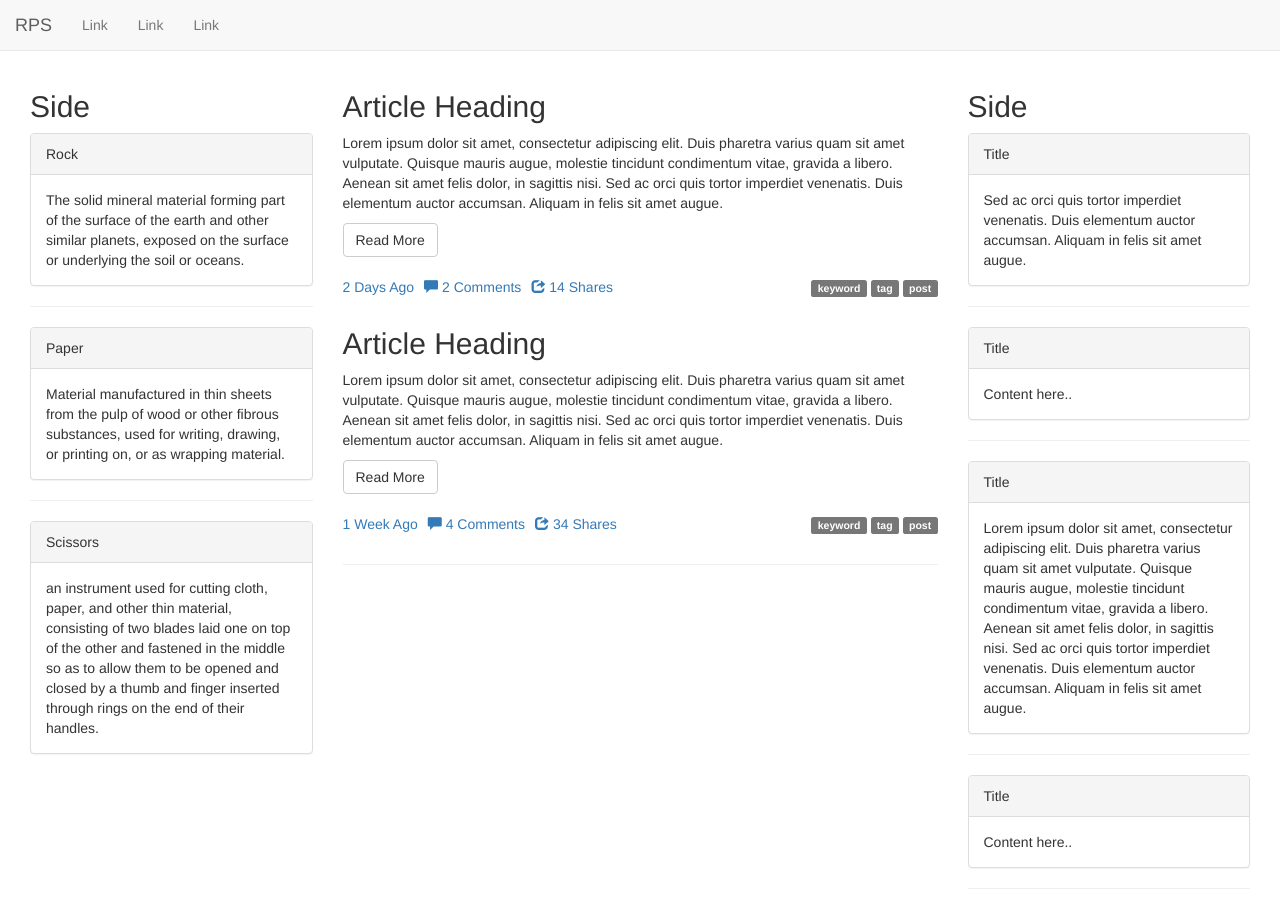
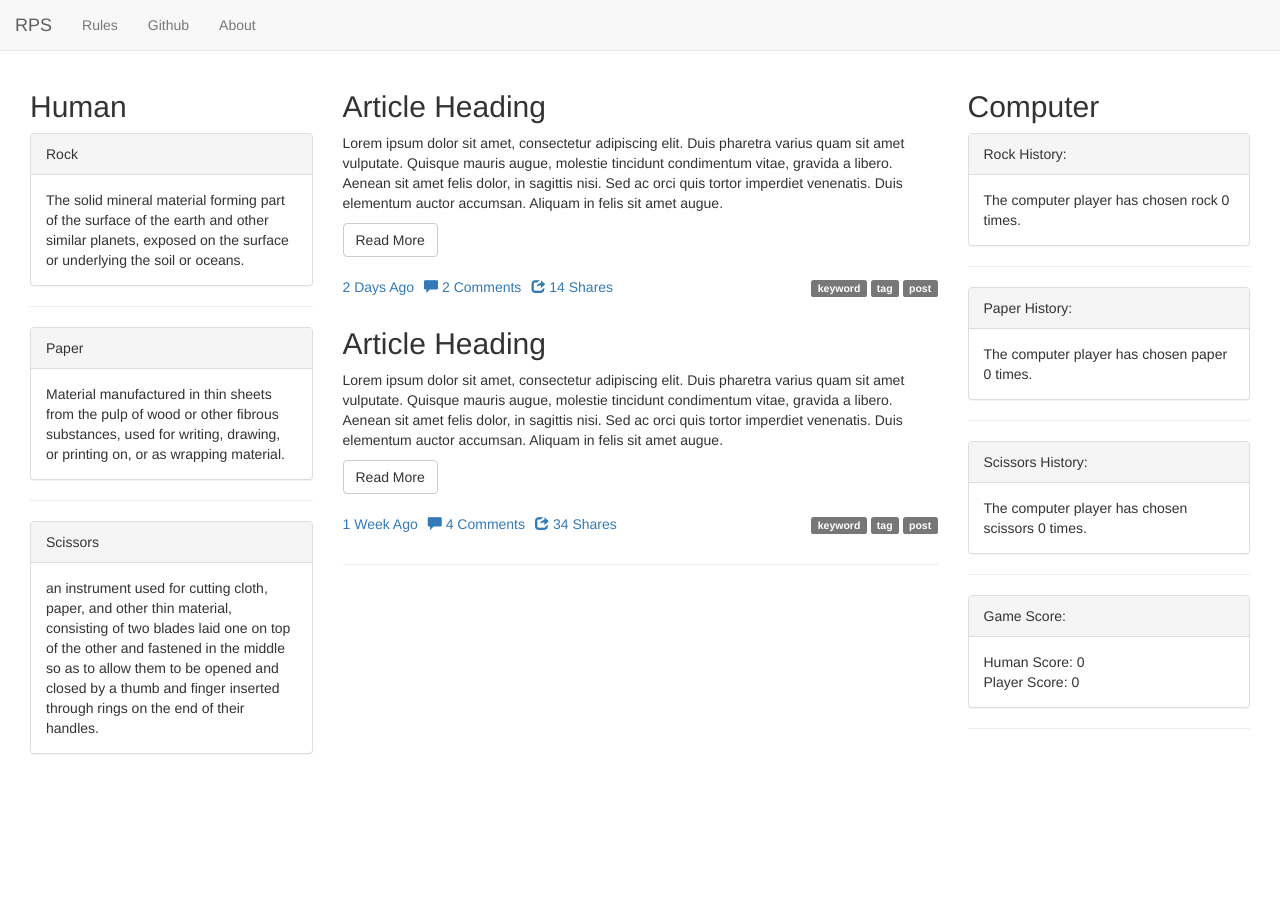
Before and after one commit to toymechqm/RPS, a plain HTML site: page index.html in a window 1280 px wide. After the commit the page ends 800 px from the top, so only its background shows below. Drawn offline with nearby package versions, Linux system fonts and the light colour scheme.

```diff
--- a/index.html
+++ b/index.html
@@ -3,16 +3,21 @@
   <head>
     <meta http-equiv="content-type" content="text/html; charset=UTF-8">
     <meta charset="utf-8">
-    <title>Portal Template</title>
+    <title>Rock Paper Scissors</title>
     <meta name="generator" content="Bootply" />
     <meta name="viewport" content="width=device-width, initial-scale=1, maximum-scale=1">
+
     <link href="https://maxcdn.bootstrapcdn.com/bootstrap/3.3.5/css/bootstrap.min.css" rel="stylesheet" integrity="sha256-MfvZlkHCEqatNoGiOXveE8FIwMzZg4W85qfrfIFBfYc= sha512-dTfge/zgoMYpP7QbHy4gWMEGsbsdZeCXz7irItjcC3sPUFtf0kuFbDz/ixG7ArTxmDjLXDmezHubeNikyKGVyQ==" crossorigin="anonymous">
+    <link href="css/styles.css" rel="stylesheet">
+
+    <script src="https://ajax.googleapis.com/ajax/libs/jquery/2.1.3/jquery.min.js"></script>
     <script src="https://maxcdn.bootstrapcdn.com/bootstrap/3.3.5/js/bootstrap.min.js" integrity="sha256-Sk3nkD6mLTMOF0EOpNtsIry+s1CsaqQC1rVLTAy+0yc= sha512-K1qjQ+NcF2TYO/eI3M6v8EiNYZfA95pQumfvcVrTHtwQVDG+aHRqLi/ETn2uB+1JqwYqVG3LIvdm9lj6imS/pQ==" crossorigin="anonymous"></script>
+    <script src="js/rplogic.js"></script>
 
     <!--[if lt IE 9]>
       <script src="//html5shim.googlecode.com/svn/trunk/html5.js"></script>
     <![endif]-->
-    <link href="css/styles.css" rel="stylesheet">
+
   </head>
   <body>
     <nav class="navbar navbar-default navbar-fixed-top" role="navigation">
@@ -27,9 +32,9 @@
       </div>
       <div class="collapse navbar-collapse">
         <ul class="nav navbar-nav">
-      <li><a href="#">Link</a></li>
-      <li><a href="#">Link</a></li>
-      <li><a href="#">Link</a></li>
+          <li><a href="#">Rules</a></li>
+          <li><a href="#">Github</a></li>
+          <li><a href="#">About</a></li>
         </ul>
 
 
@@ -40,7 +45,7 @@
 
       <!--left-->
       <div class="col-sm-3">
-        <h2>Side</h2>
+            <h2>Human</h2>
           <div class="panel panel-default">
               <div class="panel-heading">Rock</div>
               <div class="panel-body">The solid mineral material forming part of the surface of the earth and other similar planets, exposed on the surface or underlying the soil or oceans.</div>
@@ -92,36 +97,31 @@
 
       <!--right-->
       <div class="col-sm-3">
-        <h2>Side</h2>
+            <h2>Computer</h2>
           <div class="panel panel-default">
-          <div class="panel-heading">Title</div>
-          <div class="panel-body">Sed ac orci quis tortor imperdiet venenatis. Duis elementum auctor accumsan.
-            Aliquam in felis sit amet augue.</div>
+              <div class="panel-heading">Rock History: </div>
+              <div class="panel-body">The computer player has chosen rock 0 times.</div>
             </div>
             <hr>
             <div class="panel panel-default">
-          <div class="panel-heading">Title</div>
-          <div class="panel-body">Content here..</div>
+              <div class="panel-heading">Paper History: </div>
+              <div class="panel-body">The computer player has chosen paper 0 times.</div>
             </div>
             <hr>
             <div class="panel panel-default">
-          <div class="panel-heading">Title</div>
-          <div class="panel-body">Lorem ipsum dolor sit amet, consectetur adipiscing elit. Duis pharetra varius quam sit amet vulputate.
-            Quisque mauris augue, molestie tincidunt condimentum vitae, gravida a libero. Aenean sit amet felis
-            dolor, in sagittis nisi. Sed ac orci quis tortor imperdiet venenatis. Duis elementum auctor accumsan.
-            Aliquam in felis sit amet augue.</div>
+              <div class="panel-heading">Scissors History:</div>
+              <div class="panel-body">The computer player has chosen scissors 0 times.</div>
             </div>
             <hr>
             <div class="panel panel-default">
-          <div class="panel-heading">Title</div>
-          <div class="panel-body">Content here..</div>
+              <div class="panel-heading">Game Score:</div>
+              <div class="panel-body">Human Score: 0 <br> Player Score: 0
+              </div>
             </div>
             <hr>
       </div><!--/right-->
       <hr>
     </div><!--/container-fluid-->
-  <!-- script references -->
-    <script src="//ajax.googleapis.com/ajax/libs/jquery/2.0.2/jquery.min.js"></script>
-    <script src="js/bootstrap.min.js"></script>
+
   </body>
 </html>
```
Also changed, not shown: js/rpslogic.js (+0 -18 lines), paper.png (added), rock.png (added), rpsmoves.png (added), scissor.png (added). Lines whose indentation alone changed are shown as unchanged.
